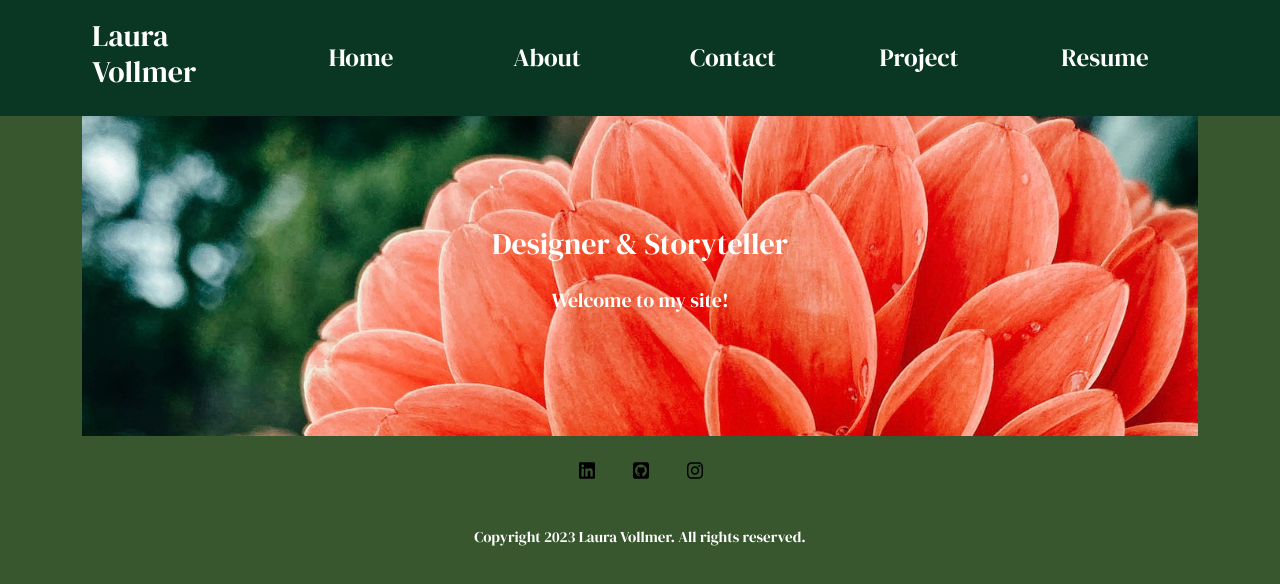
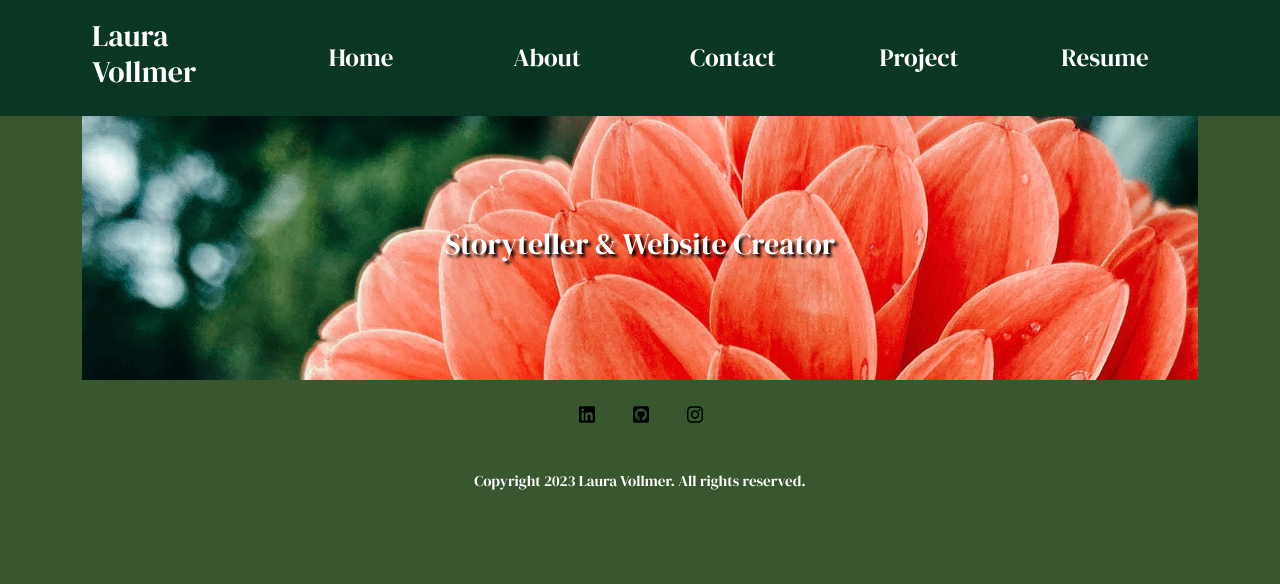
Before and after one commit to lavollmer/react-personal-website, a React (Vite) app: page / in a window 1280 px wide. Shown: the top 584 px of the page. Built offline with nearby package versions, Linux system fonts and the light colour scheme; a web font is replaced by a local one.

Commit message:
fixing homepage styling

```diff
--- a/src/assets/css/home.css
+++ b/src/assets/css/home.css
@@ -6,6 +6,7 @@
   color: white;
   font-size: 50px;
   margin:100px;
+  text-shadow: 3px 3px 3px black;
 }
 
 div.hero-image{
--- a/src/assets/css/resume.css
+++ b/src/assets/css/resume.css
@@ -44,3 +44,7 @@ button {
             background-color: black;
             border-radius: 10px;
 }
+
+button.button {
+  color: white;
+}
--- a/src/components/Home.jsx
+++ b/src/components/Home.jsx
@@ -19,8 +19,7 @@ export default function Home() {
       >
         <div>
           <div className="mainpage-writing">
-            <h1 className="tagline">Designer & Storyteller</h1>
-            <p>Welcome to my site!</p>
+            <h1 className="tagline">Storyteller & Website Creator </h1>
           </div>
         </div>
       </div>
--- a/src/components/Resume.jsx
+++ b/src/components/Resume.jsx
@@ -32,7 +32,7 @@ export default function Resume() {
         </p>
       </div>
       <h1>Please check out my resume for more information!</h1>
-      <button>
+      <button className="button-color">
         <a
           href="/documents/resume.pdf"
           download="resume.pdf"
```
